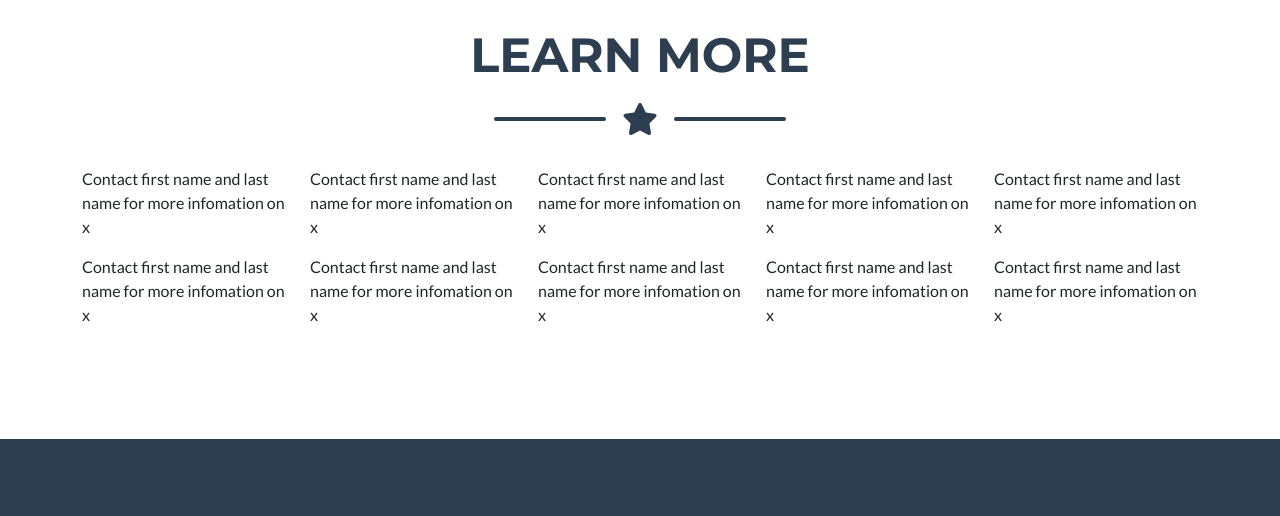
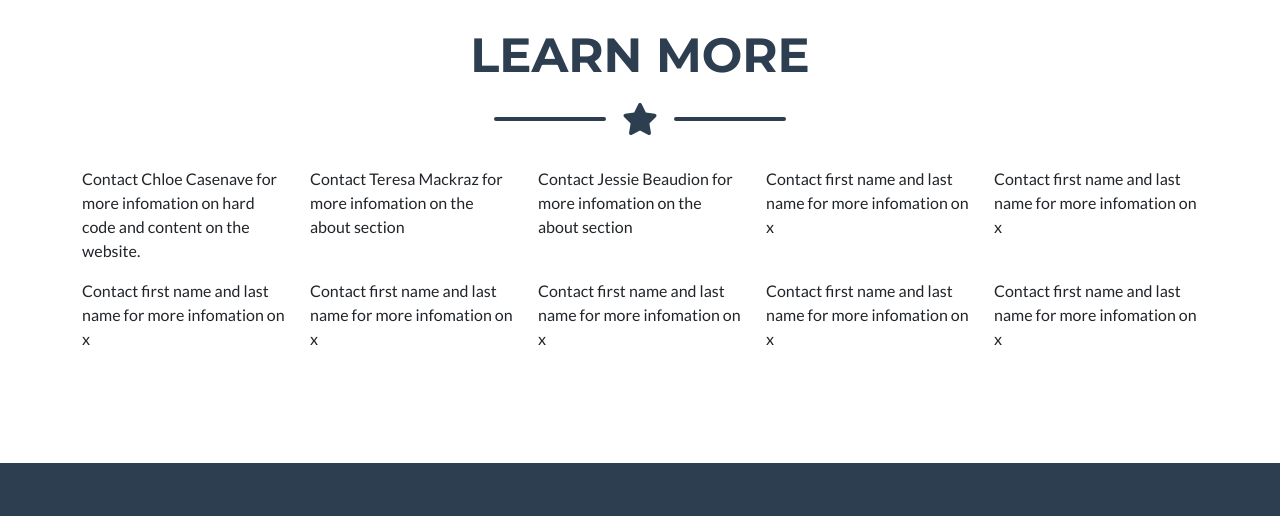
Before and after one commit to ISS210FinalWebsite/ISS210Sec24Team1, a plain HTML site: page index.html in a window 1280 px wide. Shown: the part 2295-2811 px from the top of the page. Drawn offline with nearby package versions, Linux system fonts and the light colour scheme.

Commit message:
4index.html
contact section

```diff
--- a/index.html
+++ b/index.html
@@ -152,9 +152,9 @@
                 </div>
                <!--List Contributor's Names and attributions-->
                 <div class="row justify-content-center">
-                    <div class="col-sm"><p>Contact first name and last name for more infomation on x</p></div>
-                    <div class="col-sm"><p>Contact first name and last name for more infomation on x</p></div>
-                    <div class="col-sm"><p>Contact first name and last name for more infomation on x</p></div>
+                    <div class="col-sm"><p>Contact Chloe Casenave for more infomation on hard code and content on the website.</p></div>
+                    <div class="col-sm"><p>Contact Teresa Mackraz for more infomation on the about section</p></div>
+                    <div class="col-sm"><p>Contact Jessie Beaudion for more infomation on the about section</p></div>
                     <div class="col-sm"><p>Contact first name and last name for more infomation on x</p></div>
                     <div class="col-sm"><p>Contact first name and last name for more infomation on x</p></div>
                 </div>
```
